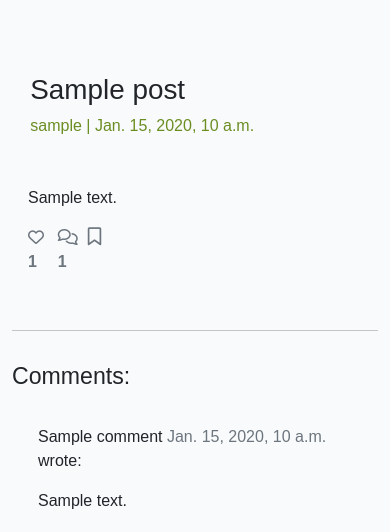
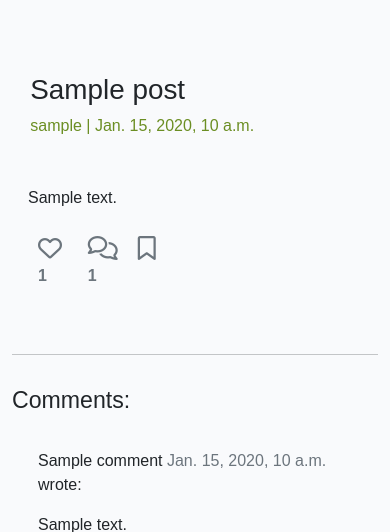
Before and after one commit to Frida010/CodeChef-Creations, a Django app: a page that uses templates/base.html in a window 390 px wide. Shown: the part 60-592 px from the top of the page. Run offline with Django 3.2, Linux system fonts and the light colour scheme; tables that the repository leaves empty hold one stand-in row (values such as "Sample post"); some libraries are stand-ins or nearby versions.

Commit message:
Added styles to make the like button etc to look better

```diff
--- a/static/css/style.css
+++ b/static/css/style.css
@@ -148,6 +148,11 @@ main-bg {
     border: none;
 }
 
+.row .col-1 {
+    margin: 15px;
+}
+
+
 /* My own styles --------------------------------*/
 .my-row {
     padding-top: 10px;
@@ -280,6 +285,19 @@ img.post-card-img-top {
     .image-container {
         max-height: 500px;
     }
+
+    .row .col-1 {
+        margin: 10px;
+    }
+
+    .btn-like i,
+    .far.fa-heart,
+    .btn-save i,
+    .far.fa-bookmark,
+    .fas.fa-bookmark,
+    .far.fa-comments {
+        font-size: 24px;
+    }
 }
 
 @media screen and (max-width: 600px) {
```
Also changed, not shown: README.md.
